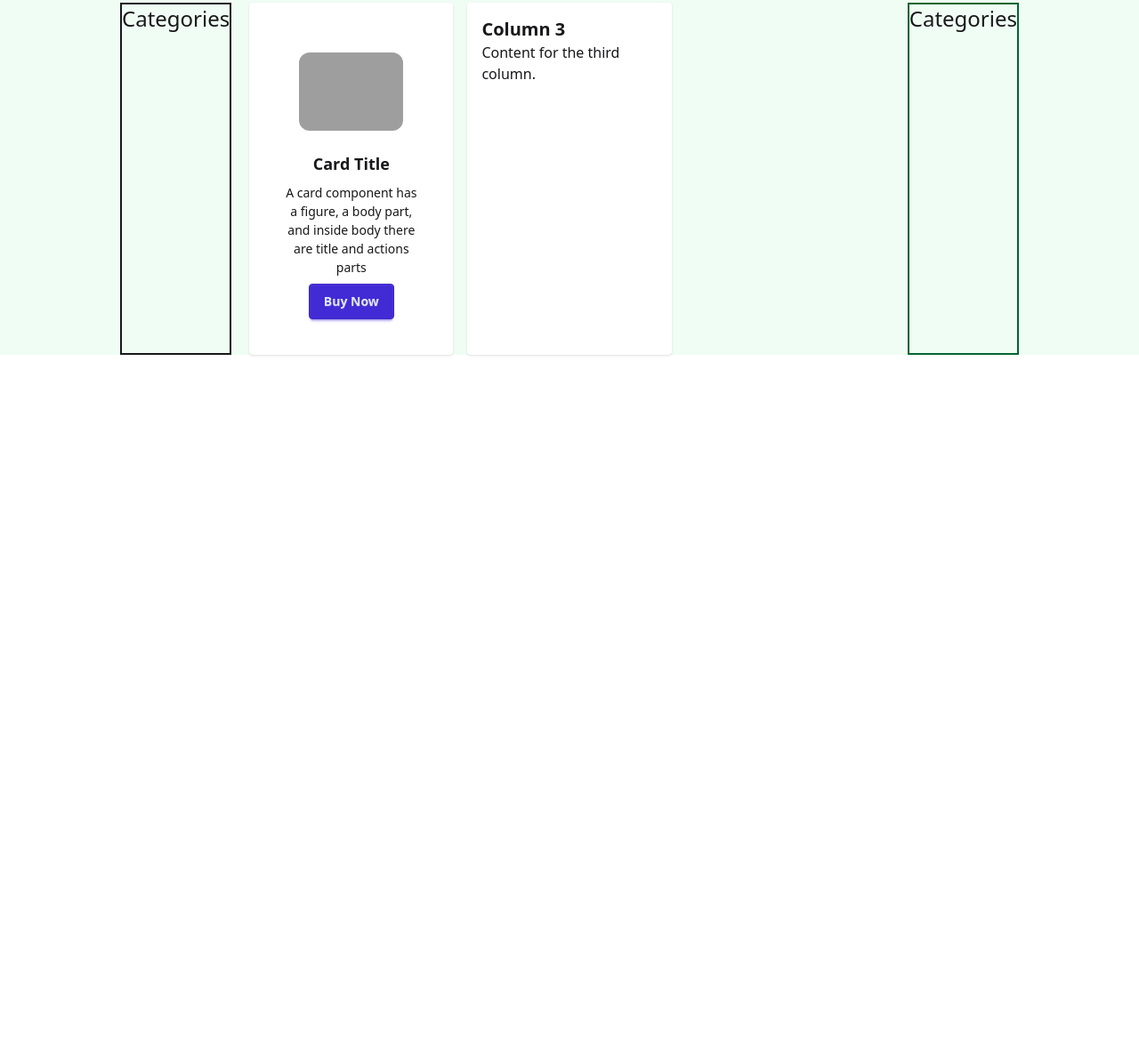
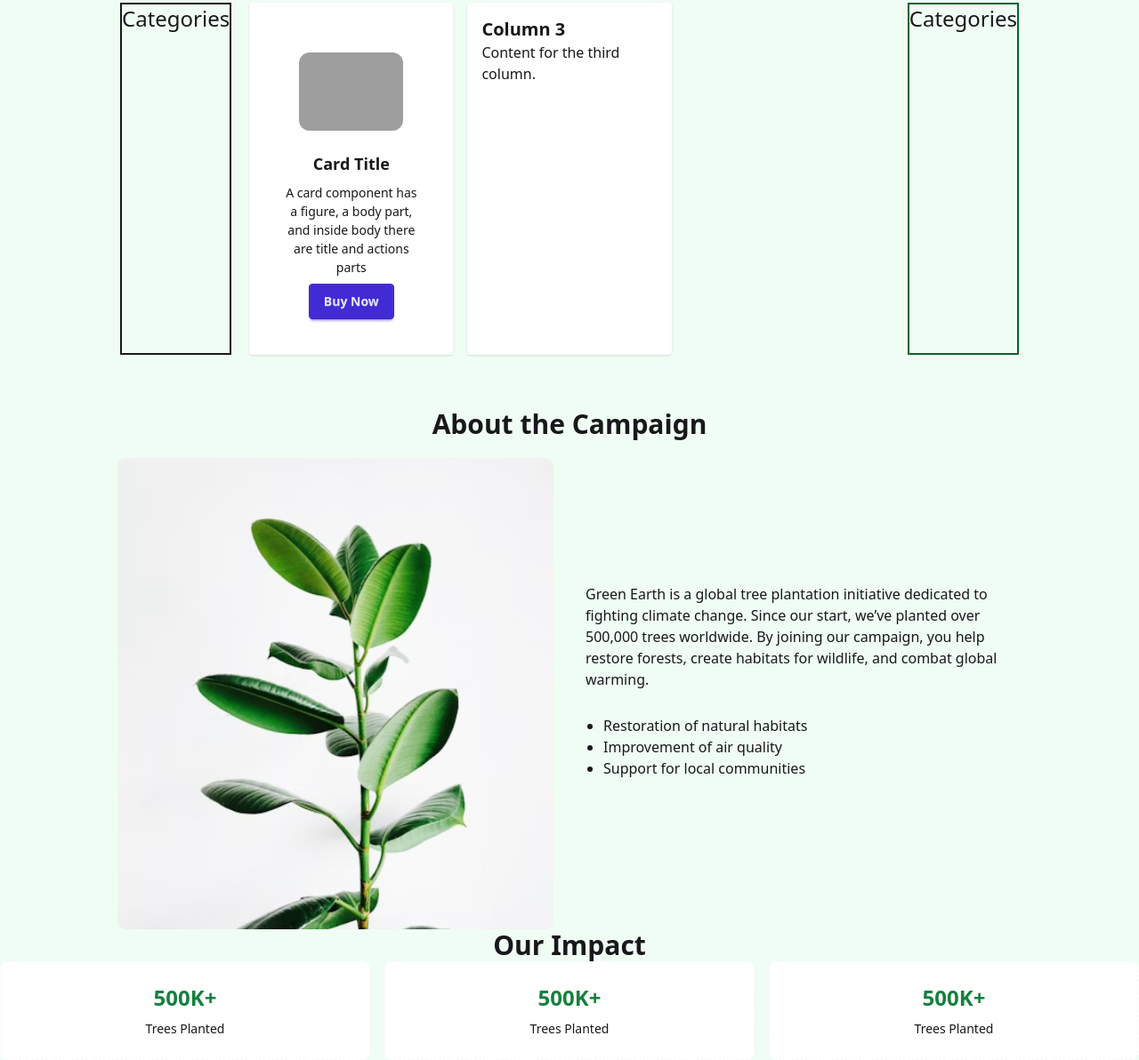
Before and after one commit to numangittuhub/Assignment_6, a plain HTML site: page Index.html in a window 1280 px wide. Shown: the part 345-1537 px from the top of the page at 89% size. Before the commit the page ends 800 px from the top, so only its background shows below. Drawn offline with nearby package versions, Linux system fonts and the light colour scheme; grey boxes are pictures that could not be loaded.

Commit message:
this third commit

```diff
--- a/Index.html
+++ b/Index.html
@@ -22,8 +22,9 @@
             <img class="w-[350px]" src="./assets/hero-leaf1.png" alt="">
             <div class="description gap-2 w-[700px] flex flex-col items-center">
                 <h2 class="font-bold text-center  text-[48px]">Plant a Tree, Grow a Future</h2>
-                <p class="text-center">Join our mission to plant 1 million trees and make the Earth greener for future
-generations.</p>
+                <p class="text-center">
+                    Join our mission to plant 1 million trees and make the Earth greener for futuregenerations.
+                </p>
                <button class="btn btn-warning rounded-[999px font-semibold] text-[#15803D]">Get Involved</button>
             </div>
             <img class="w-[350px]" src="./assets/hero-leaf2.png" alt="">
@@ -66,6 +67,63 @@ generations.</p>
 
         </div>
        </section>
+       <!--campain section-->
+       <section class="w-[1016px] flex flex-col justify-center mx-auto mt-15">
+        <h2 class="text-3xl font-semibold text-center mb-5">About the Campaign</h2>
+       <div class="campain gap-2 flex">
+         <div class="">
+            <img class="w-[530px] h-[530px]" src="./assets/about.png" alt="">
+        </div>
+        <div class="w-[530px] h-[530px] ml-7 flex flex-col justify-center">
+               <p>
+                Green Earth is a global tree plantation initiative dedicated to fighting climate change. Since our start, we’ve planted over 500,000 trees worldwide. By joining our campaign, you help restore forests, create habitats for wildlife, and combat global warming.
+               </p>
+              <ul class="flex flex-col list-disc pl-5 py-7">
+                <li>Restoration of natural habitats</li>
+                <li>Improvement of air quality</li>
+                <li>Support for local communities</li>
+              </ul>
+        </div>
+       </div>
+       </section>
+       <!--our impact section-->
+       <section class="flex flex-col justify-center items-center">
+        <h3 class="text-3xl font-bold">Our Impact</h3>
+        <!--impact cards-->
+        <div class="container flex justify-between ">
+
+            <!------------------>
+            <div class="card card-dash bg-base-100 w-[416px]">
+          <div class="card-body items-center">
+                <h2 class="text-[#15803D] font-bold text-2xl">500K+</h2>
+                <p>Trees Planted</p>
+        </div>
+            </div>
+
+                   <!----------------->
+            <!------------------>
+            <div class="card card-dash bg-base-100 w-[416px]">
+          <div class="card-body items-center">
+                <h2 class="text-[#15803D] font-bold text-2xl">500K+</h2>
+                <p>Trees Planted</p>
+        </div>
+            </div>
+
+                           <!----------------->
+         <!------------------>
+                    <div class="card card-dash bg-base-100 w-[416px]">
+                  <div class="card-body items-center">
+                        <h2 class="text-[#15803D] font-bold text-2xl">500K+</h2>
+                        <p>Trees Planted</p>
+                </div>
+                    </div>
+
+                           <!----------------->
+
+
+
+        </div>
+       </section>
     </main>
 </body>
 </html>
```
